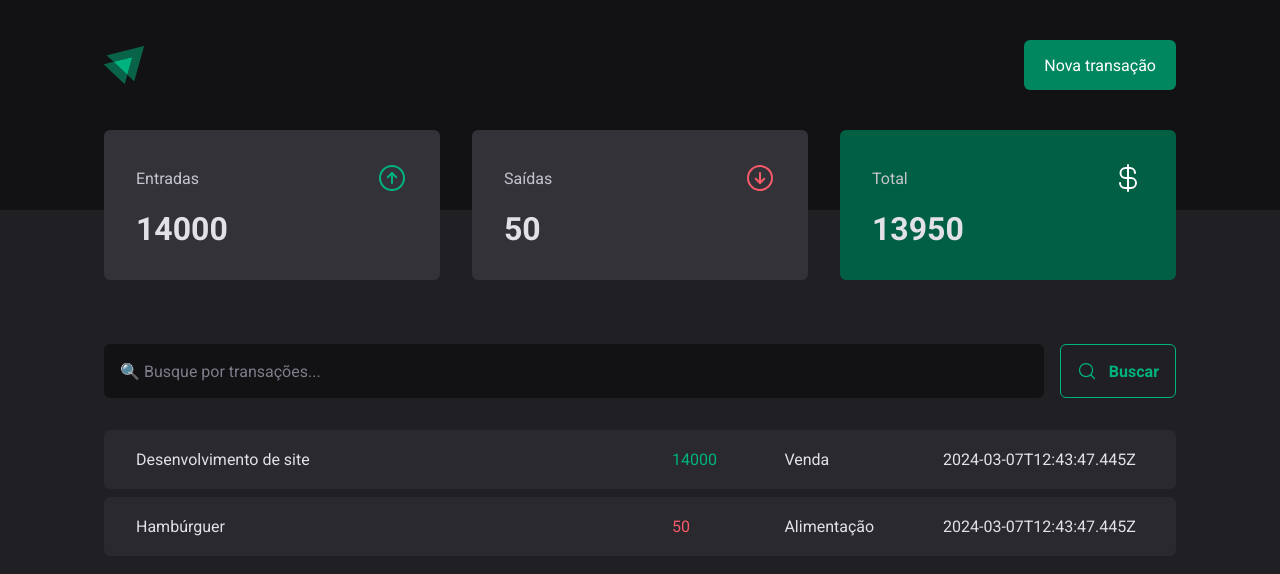
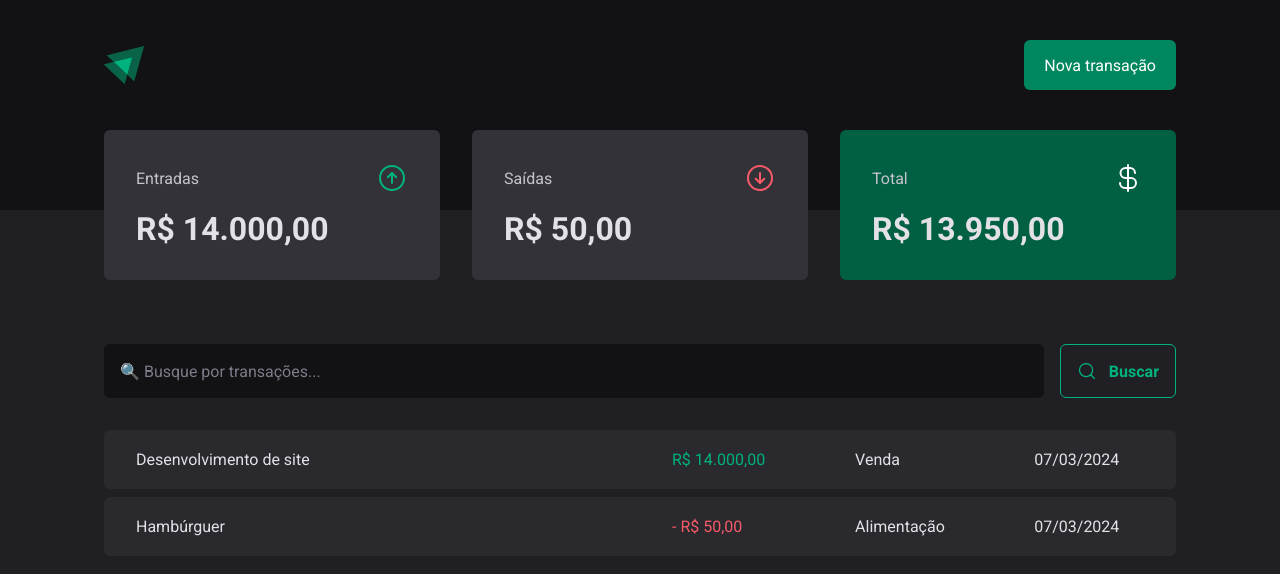
Before and after one commit to Wellington-Henrique/03-dt-money, a React (Vite) app: page / in a window 1280 px wide. Shown: the top 574 px of the page. Built offline with nearby package versions, Linux system fonts and the light colour scheme; data requests are answered from the project's data file.

Commit message:
Conexão com a API: Formatando valores

```diff
--- a/src/components/Summary/index.tsx
+++ b/src/components/Summary/index.tsx
@@ -1,7 +1,10 @@
-import { ArrowCircleDown, ArrowCircleUp, CurrencyDollar } from "phosphor-react";
-import { SummaryCard, SummaryContainer } from "./styles";
 import { useContext } from "react";
 import { TransactionsContext } from "../../contexts/TransactionContext";
+import { priceFormatter } from "../../utils/formatter";
+
+import { ArrowCircleDown, ArrowCircleUp, CurrencyDollar } from "phosphor-react";
+
+import { SummaryCard, SummaryContainer } from "./styles";
 
 export function Summary() {
     const { transactions } = useContext(TransactionsContext)
@@ -12,7 +15,7 @@
         else
             acc.outcome += transaction.price
 
-            acc.total = acc.income - acc.outcome
+        acc.total = acc.income - acc.outcome
 
         return acc;
 
@@ -25,7 +28,7 @@
                     <span>Entradas</span>
                     <ArrowCircleUp size={32} color="#00b37e"/>
                 </header>
-                <strong>{summary.income}</strong>
+                <strong>{priceFormatter.format(summary.income)}</strong>
             </SummaryCard>
 
             <SummaryCard>
@@ -33,7 +36,7 @@
                     <span>Saídas</span>
                     <ArrowCircleDown size={32} color="#f75a68"/>
                 </header>
-                <strong>{summary.outcome}</strong>
+                <strong>{priceFormatter.format(summary.outcome)}</strong>
             </SummaryCard>
 
             <SummaryCard variant="green">
@@ -41,7 +44,7 @@
                     <span>Total</span>
                     <CurrencyDollar size={32} color="#fff"/>
                 </header>
-                <strong>{summary.total}</strong>
+                <strong>{priceFormatter.format(summary.total)}</strong>
             </SummaryCard>
         </SummaryContainer>
     )
--- a/src/pages/Transactions/index.tsx
+++ b/src/pages/Transactions/index.tsx
@@ -4,10 +4,11 @@
 import { SearchForm } from "./components/SearchForm";
 import { PriceHighLight, TransactionsContainer, TransactionsTable } from "./styles";
 import { TransactionsContext } from "../../contexts/TransactionContext";
+import { dateFormatter, priceFormatter } from "../../utils/formatter";
 
 export function Transactions() {
     const { transactions } = useContext(TransactionsContext)
-    console.log(transactions)
+
     return (
         <div>
             <Header/>
@@ -23,11 +24,12 @@
                             <td width='50%'>{transaction.description}</td>
                             <td>
                                 <PriceHighLight variant={transaction.type}>
-                                    {transaction.price}
+                                    {transaction.type === 'outcome' && '- '}
+                                    {priceFormatter.format(transaction.price)}
                                 </PriceHighLight>
                             </td>
                             <td>{transaction.category}</td>
-                            <td>{transaction.createdAt}</td>
+                            <td>{dateFormatter.format(new Date(transaction.createdAt))}</td>
                         </tr>)}
                     </tbody>
                 </TransactionsTable>
--- /dev/null
+++ b/src/utils/formatter.ts
@@ -0,0 +1,2 @@
+export const dateFormatter = Intl.DateTimeFormat('pt-BR')
+export const priceFormatter = Intl.NumberFormat('pt-BR', {style: 'currency', currency: "BRL"})
```
